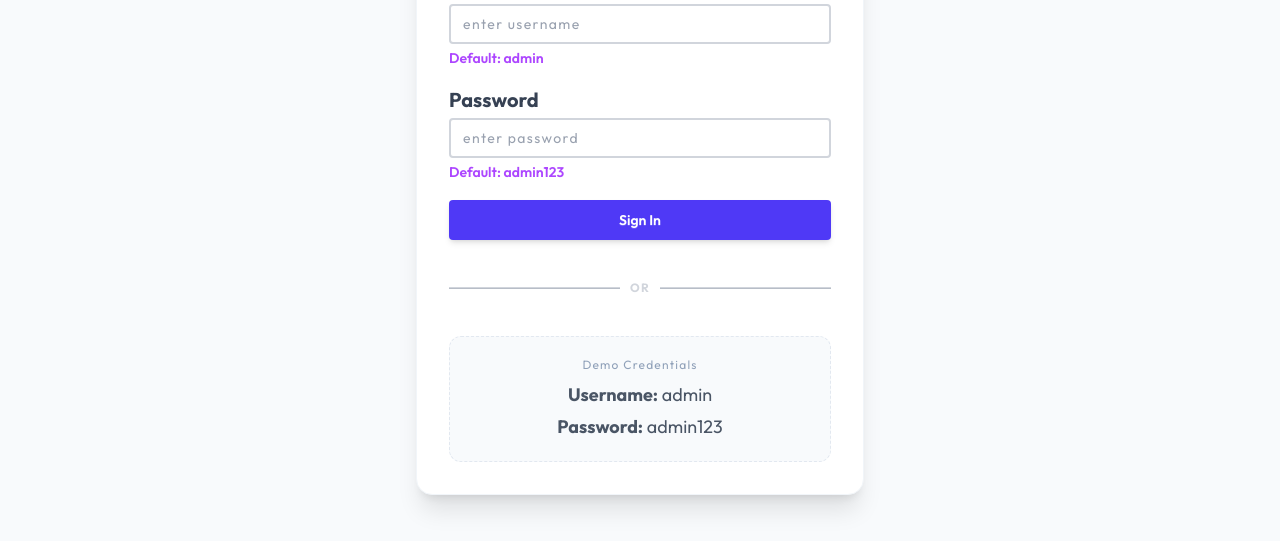
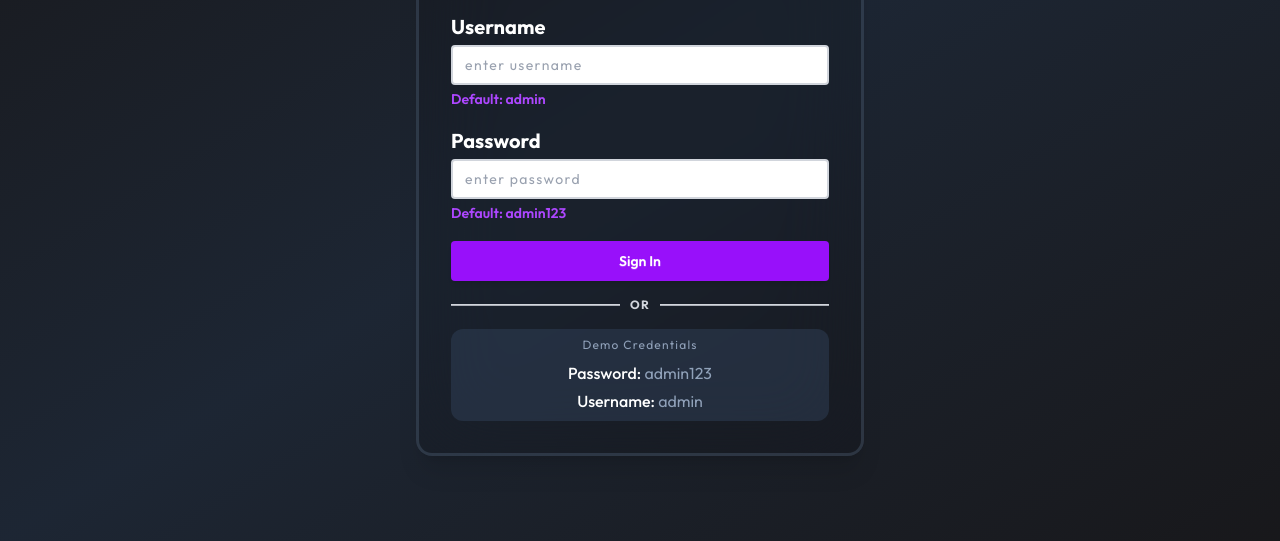
Before and after one commit to CoderGUY47/ph_assignment_5_github_issues, a plain HTML site: page index.html in a window 1280 px wide. Shown: the part 259-800 px from the top of the page. Drawn offline with nearby package versions, Linux system fonts and the light colour scheme.

Commit message:
\====redesign the github page with dark theme====/

```diff
--- a/index.html
+++ b/index.html
@@ -30,51 +30,51 @@
   </style>
   </head>
 
-  <body class="min-h-screen bg-[#F8FAFC] flex items-center justify-center p-4">
-    <div class="w-full max-w-md bg-white rounded-2xl shadow-xl border border-slate-100 p-6 md:p-8">
+  <body class="min-h-screen bg-gradient-to-tl from-zinc-900 via-slate-800/50 to-zinc-900 flex items-center justify-center p-4">
+    <div class="w-full max-w-md bg-black/10 backdrop-blur-2xl rounded-2xl shadow-xl border-3 border-slate-500/30 p-6 md:p-8">
 
       <div class="flex flex-col items-center mb-4">
         <div class="bg-[#1B1F23] size-16 flex items-center justify-center rounded-full mb-4 shadow-lg">
           <i class="fa-brands fa-github text-4xl text-white"></i>
         </div>
-        <h2 class="text-2xl font-bold text-gray-800">GitHub Issues Tracker</h2>
+        <h2 class="text-2xl font-bold text-white">GitHub Issues Tracker</h2>
         <p class="text-gray-500 text-sm mt-1 font-medium text-center">Sign in to manage your issues</p>
       </div>
 
       <fieldset class="fieldset w-full border-none p-0">
         <div class="mb-3">
-          <label class="fieldset-label text-xl font-bold text-gray-700 mb-1">Username</label>
+          <label class="fieldset-label text-xl font-bold text-white mb-1">Username</label>
           <input type="text" id="username-input"
-            class="input input-bordered w-full text-black placeholder:text-gray-400 tracking-widest lowercase bg-white border-2 border-gray-300 focus:border-indigo-500"
+            class="input input-bordered w-full text-black placeholder:text-gray-400 tracking-widest lowercase bg-white border-2 border-gray-300 focus:outline-none focus:ring-0"
             placeholder="Enter Username" />
           <p class="mt-1 text-sm text-purple-500 font-semibold">Default: admin</p>
         </div>
 
         <div class="mb-3">
-          <label class="fieldset-label text-xl font-bold text-gray-700 mb-1">Password</label>
+          <label class="fieldset-label text-xl font-bold text-white mb-1">Password</label>
           <input type="password" id="password-input"
-            class="input input-bordered text-black w-full placeholder:text-gray-400 tracking-widest lowercase bg-white border-2 border-gray-300 focus:border-indigo-500"
+            class="input input-bordered text-black w-full placeholder:text-gray-400 tracking-widest lowercase bg-white border-2 border-gray-300 focus:outline-none focus:ring-0"
             placeholder="Enter Password" />
           <p class="mt-1 text-sm text-purple-500 font-semibold">Default: admin123</p>
         </div>
 
         <button id="login-btn"
-          class="btn btn-primary w-full bg-indigo-600 border-none hover:bg-indigo-700 text-white shadow-md">
+          class="btn btn-primary w-full bg-purple-600 border-none hover:bg-purple-700 text-white shadow-md">
           Sign In
         </button>
       </fieldset>
 
-      <div class="relative grid grid-cols-[1fr_40px_1fr] items-center justify-center py-10 text-gray-300 text-xs font-bold uppercase tracking-widest">
-        <hr class="h-[1.3px] bg-gray-400/70">
+      <div class="relative grid grid-cols-[1fr_40px_1fr] items-center justify-center py-4 text-gray-300 text-xs font-bold uppercase tracking-widest">
+        <hr class="h-[1.3px] bg-gray-300/80">
         <p class="text-center">OR</p>
-        <hr class="h-[1.3px] bg-gray-400/70">
+        <hr class="h-[1.3px] bg-gray-300/80">
       </div>
 
-      <div class="bg-slate-50 rounded-xl p-5 border border-dashed border-slate-200">
+      <div class="bg-slate-700/50 rounded-xl p-2 border-0 text-white border-slate-500/50">
         <p class="text-center text-xs text-slate-400 font-normal tracking-widest mb-2">Demo Credentials</p>
-        <div class="flex flex-col items-center text-sm text-gray-600 space-y-1">
-          <p class="text-lg"><strong>Username:</strong> <span class="select-all">admin</span></p>
-          <p class="text-lg"><strong>Password:</strong> <span class="select-all">admin123</span></p>
+        <div class="flex flex-col items-center text-sm space-y-1">
+          <p class="text-base"><span class="font-medium">Password:</span> <span class="select-all text-slate-400">admin123</span></p>
+          <p class="text-base"><span class="font-medium">Username:</span> <span class="select-all text-slate-400">admin</span></p>
         </div>
       </div>
     </div>
```
Also changed, not shown: script/index.js (+13 -4 lines).
